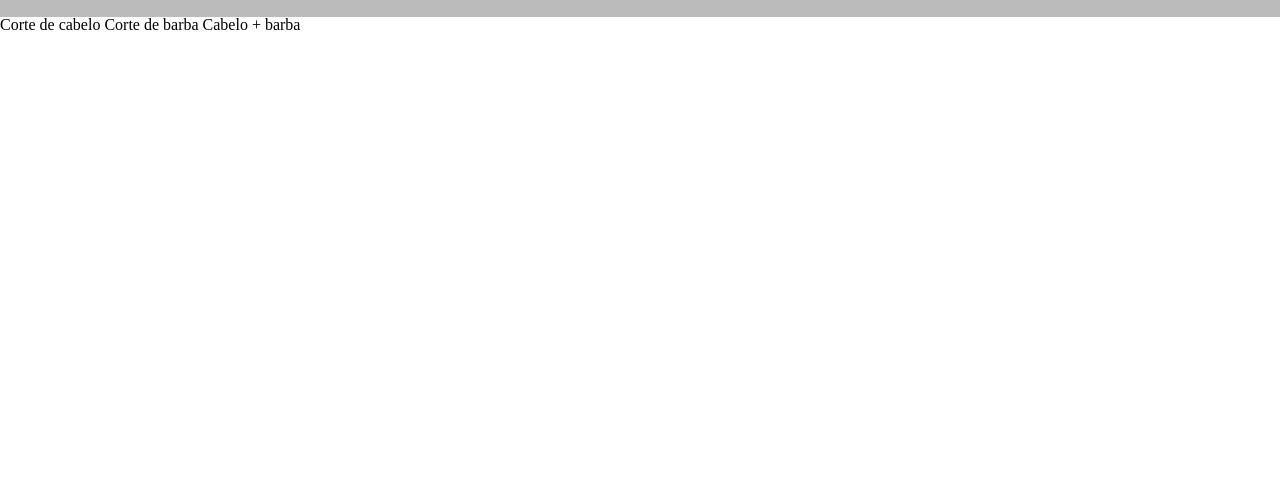
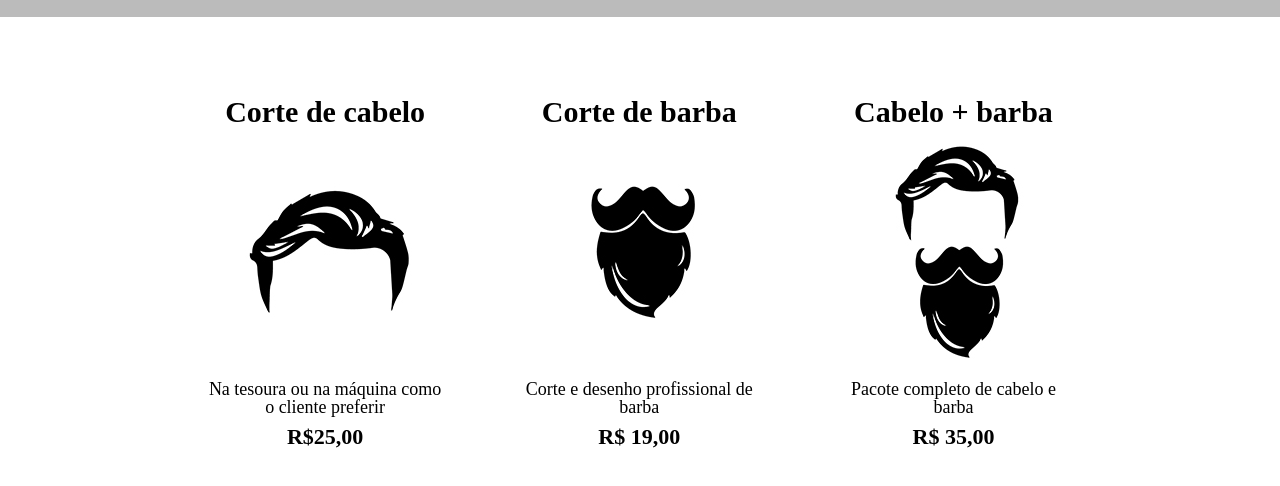
Before and after one commit to Gabelucet/Barba-bem-feita, a plain HTML site: page produtos.html in a window 1280 px wide. Shown: the part 276-762 px from the top of the page. Drawn offline with Linux system fonts and the light colour scheme.

Commit message:
Box sizing

```diff
--- a/produtos.css
+++ b/produtos.css
@@ -5,14 +5,12 @@ header{
 .caixa{
     position: relative;
     width: 940px;
-    margin: 0 auto;
-}
+    margin: 0 auto;}
 
 nav{
     position: absolute;
     top: 115px;
-    right: 0px;
-}
+    right: 0px;}
 
 nav li{
     display:inline;
@@ -23,5 +21,34 @@ nav a{
     color: black;
     font-weight: bolder;
     font-size: 22px;
-    text-decoration: none;
+    text-decoration: none;}
+
+.produtos{
+    width: 940px;
+    margin: 0 auto;
+    padding: 50px;}
+
+.produtos li{
+    display: inline-block;
+    vertical-align: top;
+    text-align: center;
+    width: 30%;
+    margin: 0 1.5%;
+    padding: 30px 20px;
+    box-sizing: border-box;
+
 }
+
+.produtos h2{
+    font-size: 30px;
+    font-weight: bolder;}
+
+.produto_descricao{
+    font-size: 18px;}
+
+.produto_preco{
+    font-size:22px ;
+    font-weight: bolder;
+    margin-top: 10px;
+
+}
--- a/produtos.html
+++ b/produtos.html
@@ -24,9 +24,31 @@
     </header>
 
     <main>
-        Corte de cabelo
-        Corte de barba
-        Cabelo + barba
+        <ul class="produtos">
+            <li>
+                <h2>Corte de cabelo</h2>
+                <img src="Imagens/cabelo.jpg" alt="corte de cabelo">
+                <p class="produto_descricao">Na tesoura ou na máquina como o cliente preferir</p>
+                <p class="produto_preco">R$25,00</p>
+
+            </li>
+
+            <li>
+                <h2>Corte de barba</h2>
+                <img src="Imagens/barba.jpg" alt="corte de barba">
+                <p class="produto_descricao">Corte e desenho profissional de barba</p>
+                <p class="produto_preco">R$ 19,00</p>
+
+            </li>
+
+            <li>
+                <h2>Cabelo + barba</h2>
+                <img src="Imagens/cabelo+barba.jpg" alt="corte de cabelo mais barba">
+                <p class="produto_descricao">Pacote completo de cabelo e barba</p>
+                <p class="produto_preco">R$ 35,00</p>
+
+            </li>
+        </ul>
     </main>
 </body>
 </html>
```
